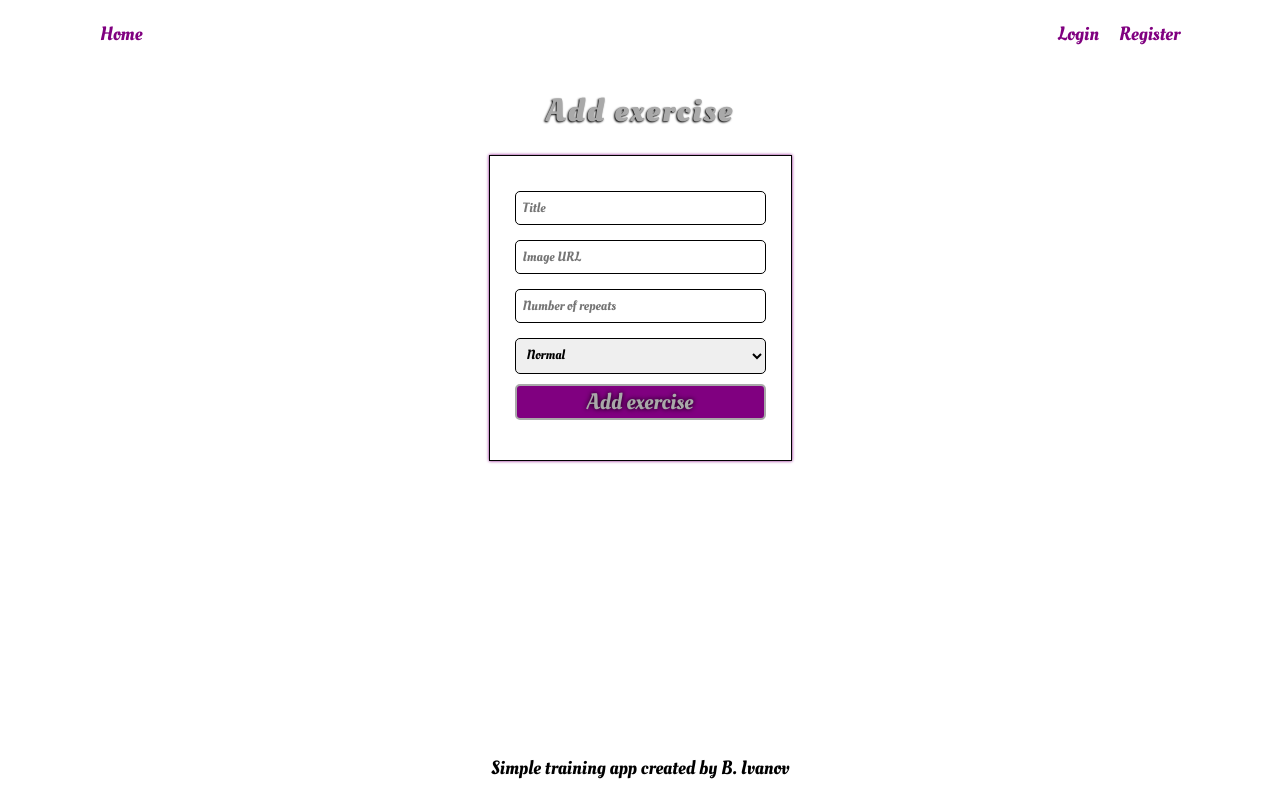
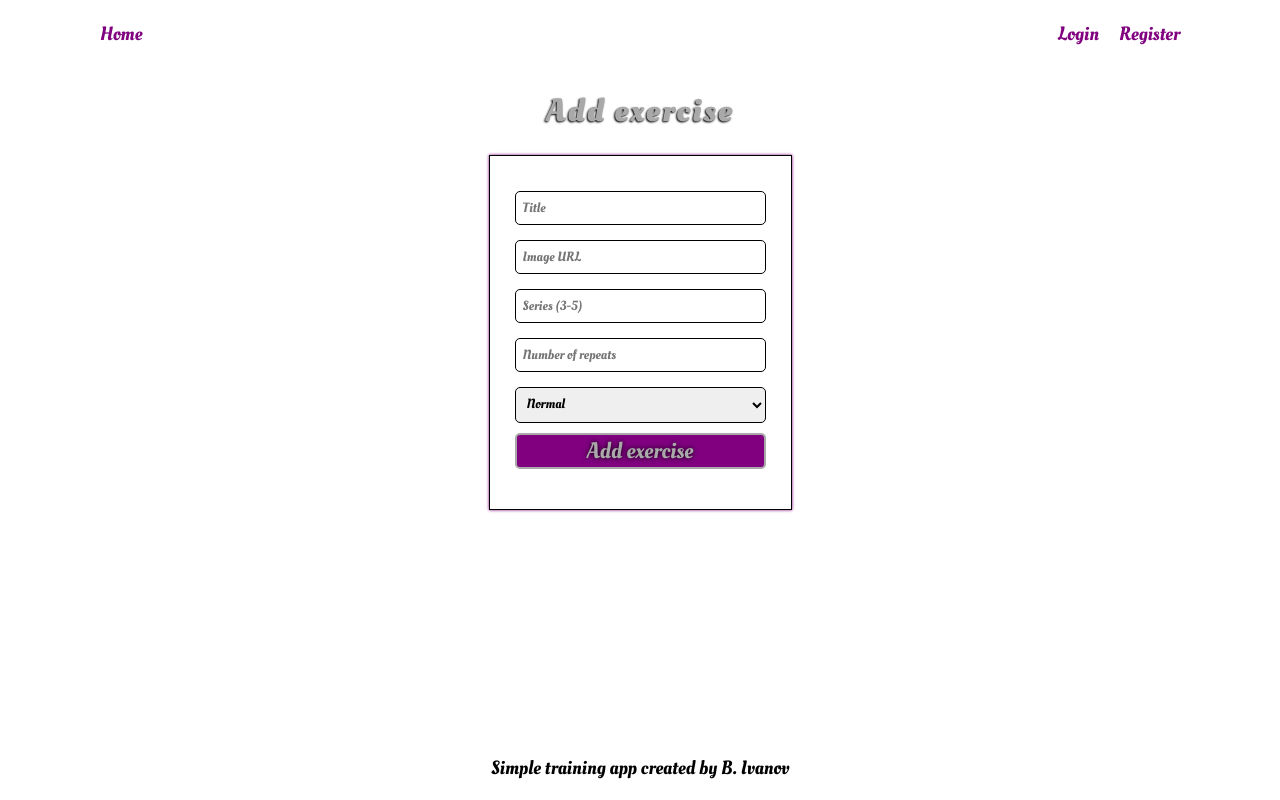
Before and after one commit to BZIvanov/Sport-vibes, a React (Create React App) app: page /user/add in a window 1280 px wide. Built offline with nearby package versions, Linux system fonts and the light colour scheme.

Commit message:
series field added

```diff
--- a/src/App.js
+++ b/src/App.js
@@ -16,6 +16,7 @@ import Logout from './components/User/Logout/Logout';
 import AddNewExercise from './components/Controls/AddNewExercise/AddNewExercise';
 import MyExercises from './components/Controls/MyExercises/MyExercises';
 import ExerciseDetails from './components/Controls/MyExercises/ExerciseDetails/ExerciseDetails';
+import Dailies from './components/Dailies/Dailies';
 import NotFound from './components/Common/NotFound/NotFound';
 
 const App = () => {
@@ -43,6 +44,7 @@ const App = () => {
             <Route path="/user/add" component={AddNewExercise} />
             <Route path="/user/my-exercises" component={MyExercises} />
             <Route path="/user/exercise-details/:id" component={ExerciseDetails} />
+            <Route path="/dailies" component={Dailies} />
             <Route component={NotFound} />
           </Switch>
         </Layout>
--- a/src/components/Activities/Activities.jsx
+++ b/src/components/Activities/Activities.jsx
@@ -41,6 +41,7 @@ const Activities = () => {
                 let tempObj = {
                     difficulty: x.difficulty,
                     imageUrl: x.imageUrl,
+                    series: x.series,
                     repeats: x.repeats,
                     id: x._id,
                     title: x.title
@@ -72,7 +73,7 @@ const Activities = () => {
                 {
                     list.length > 0 ?
                         <div className="my-list">
-                            <Link to="/user/register"><button onClick={setToContext}>Continue</button></Link>
+                            <Link to="/dailies"><button onClick={setToContext}>Continue</button></Link>
                             {activities.filter(x => list.indexOf(x._id) > -1).map(y => {
                                 let isSel = 'selected';
                                 return <Activity key={y._id} data={y} chosen={addToList} isSelected={isSel} />
--- a/src/components/Controls/AddNewExercise/AddNewExercise.jsx
+++ b/src/components/Controls/AddNewExercise/AddNewExercise.jsx
@@ -16,6 +16,12 @@ const AddNewExercise = (props) => {
     });
     const [imageUrl, setImageUrl] = useState({
         val: query.get('imageUrl') || '',
+        touched: false,
+        notCorrect: true,
+        errorMsg: ''
+    });
+    const [series, setSeries] = useState({
+        val: query.get('series') || '',
         touched: false,
         notCorrect: true,
         errorMsg: ''
@@ -46,6 +52,12 @@ const AddNewExercise = (props) => {
                 val: event.target.value,
                 errorMsg: checkValidity(event.target.name, event.target.value)
             });
+        } else if (event.target.name === 'series') {
+            setSeries({
+                ...series,
+                val: event.target.value,
+                errorMsg: checkValidity(event.target.name, event.target.value)
+            });
         } else if (event.target.name === 'repeats') {
             setRepeats({
                 ...repeats,
@@ -72,6 +84,11 @@ const AddNewExercise = (props) => {
                 ...imageUrl,
                 touched: true
             });
+        } else if (event.target.name === 'series') {
+            setSeries({
+                ...series,
+                touched: true
+            });
         } else if (event.target.name === 'repeats') {
             setRepeats({
                 ...repeats,
@@ -90,9 +107,11 @@ const AddNewExercise = (props) => {
             return "Title is too long.";
         } else if (inputName === 'imageUrl' && inputValue.length > 200) {
             return "ImageURL too long";
+        } else if (inputName === 'series' && (+inputValue > 5 || +inputValue < 3)) {
+            return "Series are prefered to be between 3 and 5";
         } else if (inputName === 'repeats' && +inputValue > 100) {
             return "Maximum repeats should be 100 or less";
-        }else if (inputName === 'imageUrl' && !/^http/.test(inputValue)) {
+        } else if (inputName === 'imageUrl' && !/^http/.test(inputValue)) {
             return "Please provide valid URL";
         }
         return '';
@@ -101,10 +120,11 @@ const AddNewExercise = (props) => {
     const handleSubmit = (event) => {
         event.preventDefault();
         if (query.get('title')) {
-            if (title.errorMsg === '' && imageUrl.errorMsg === '' && repeats.errorMsg === '') {
+            if (title.errorMsg === '' && imageUrl.errorMsg === '' && series.errorMsg === '' && repeats.errorMsg === '') {
                 let data = {
                     title: title.val,
                     imageUrl: imageUrl.val,
+                    series: +series.val,
                     repeats: +repeats.val,
                     difficulty: difficulty.val
                 };
@@ -118,10 +138,11 @@ const AddNewExercise = (props) => {
             }
         } else {
             if ((title.errorMsg === '' && title.touched) && (imageUrl.errorMsg === '' && imageUrl.touched) &&
-            (repeats.errorMsg === '' && repeats.touched)) {
+            (series.errorMsg === '' && series.touched) && (repeats.errorMsg === '' && repeats.touched)) {
                 let data = {
                     title: title.val,
                     imageUrl: imageUrl.val,
+                    series: +series.val,
                     repeats: +repeats.val,
                     difficulty: difficulty.val
                 };
@@ -161,6 +182,16 @@ const AddNewExercise = (props) => {
                 {imageUrl.errorMsg ? <p className="errorMsg">{imageUrl.errorMsg}</p> : null}
 
                 <input
+                    className={(series.notCorrect || series.touched) ? '' : 'error'}
+                    type="number"
+                    value={series.val}
+                    name="series"
+                    placeholder="Series (3-5)"
+                    onChange={handleInputChange}
+                    onFocus={handleFocused} />
+                {series.errorMsg ? <p className="errorMsg">{series.errorMsg}</p> : null}
+
+                <input
                     className={(repeats.notCorrect || repeats.touched) ? '' : 'error'}
                     type="number"
                     value={repeats.val}
--- a/src/components/Controls/MyExercises/ExerciseDetails/ExerciseDetails.jsx
+++ b/src/components/Controls/MyExercises/ExerciseDetails/ExerciseDetails.jsx
@@ -31,7 +31,7 @@ const ExerciseDetails = (props) => {
     };
 
     const editExercise = () => {
-        const query = `?id=${exercise._id}&title=${exercise.title}&imageUrl=${exercise.imageUrl}&repeats=${exercise.repeats}&difficulty=${exercise.difficulty}`;
+        const query = `?id=${exercise._id}&title=${exercise.title}&imageUrl=${exercise.imageUrl}&series=${exercise.series}&repeats=${exercise.repeats}&difficulty=${exercise.difficulty}`;
         props.history.push('/user/add' + query);
     };
 
@@ -41,6 +41,7 @@ const ExerciseDetails = (props) => {
             <div>
                 <img src={exercise.imageUrl} alt="exercise-details"/>
                 <div className="on-right">
+                    <p>Series: {exercise.series}</p>
                     <p>Repeats: {exercise.repeats}</p>
                     <p>Difficulty: {exercise.difficulty}</p>
                     <div className="button-controls">
--- /dev/null
+++ b/src/components/Dailies/Dailies.jsx
@@ -0,0 +1,17 @@
+import React, { useContext } from 'react';
+
+import ListContext from '../../context/list-context';
+import Daily from './Daily/Daily';
+
+const Dailies = (props) => {
+    const [state, dispatch] = useContext(ListContext);
+    console.log(state)
+
+    return (
+        <section>
+            { state.list.map(x => <Daily key={x.id} data={x} />) }
+        </section>
+    )
+};
+
+export default Dailies;
--- /dev/null
+++ b/src/components/Dailies/Daily/Daily.css
@@ -0,0 +1,15 @@
+article.daily-item {
+
+}
+
+article.daily-item.d-hard {
+    color: lightcoral;
+}
+
+article.daily-item.d-normal {
+    color: rgba(252, 252, 79, 0.664);
+}
+
+article.daily-item.d-easy {
+    color: lightgreen;
+}
--- /dev/null
+++ b/src/components/Dailies/Daily/Daily.jsx
@@ -0,0 +1,15 @@
+import React from 'react';
+
+import './Daily.css';
+
+const Daily = (props) => {
+
+    const classes = ['daily-item', 'd-' + props.data.difficulty]
+    return (
+        <article className={classes.join(' ')}>
+            <h1>{props.data.title}</h1>
+        </article>
+    )
+};
+
+export default Daily;
--- a/src/components/User/RegisterForm/RegisterForm.jsx
+++ b/src/components/User/RegisterForm/RegisterForm.jsx
@@ -38,19 +38,19 @@ const RegisterForm = (props) => {
             });
         } else if (event.target.name === 'email') {
             setEmail({
-                ...username,
+                ...email,
                 val: event.target.value,
                 errorMsg: checkValidity(event.target.name, event.target.value)
             });
         } else if (event.target.name === 'password') {
             setPassword({
-                ...username,
+                ...password,
                 val: event.target.value,
                 errorMsg: checkValidity(event.target.name, event.target.value)
             });
         } else if (event.target.name === 'repeatPassword') {
             setrepeatPassword({
-                ...username,
+                ...repeatPassword,
                 val: event.target.value,
                 errorMsg: checkValidity(event.target.name, event.target.value)
             });
@@ -65,17 +65,17 @@ const RegisterForm = (props) => {
             });
         } else if (event.target.name === 'email') {
             setEmail({
-                ...username,
+                ...email,
                 touched: true
             });
         } else if (event.target.name === 'password') {
             setPassword({
-                ...username,
+                ...password,
                 touched: true
             });
         } else if (event.target.name === 'repeatPassword') {
             setrepeatPassword({
-                ...username,
+                ...repeatPassword,
                 touched: true
             });
         }
```
Lines whose indentation alone changed are shown as unchanged.
